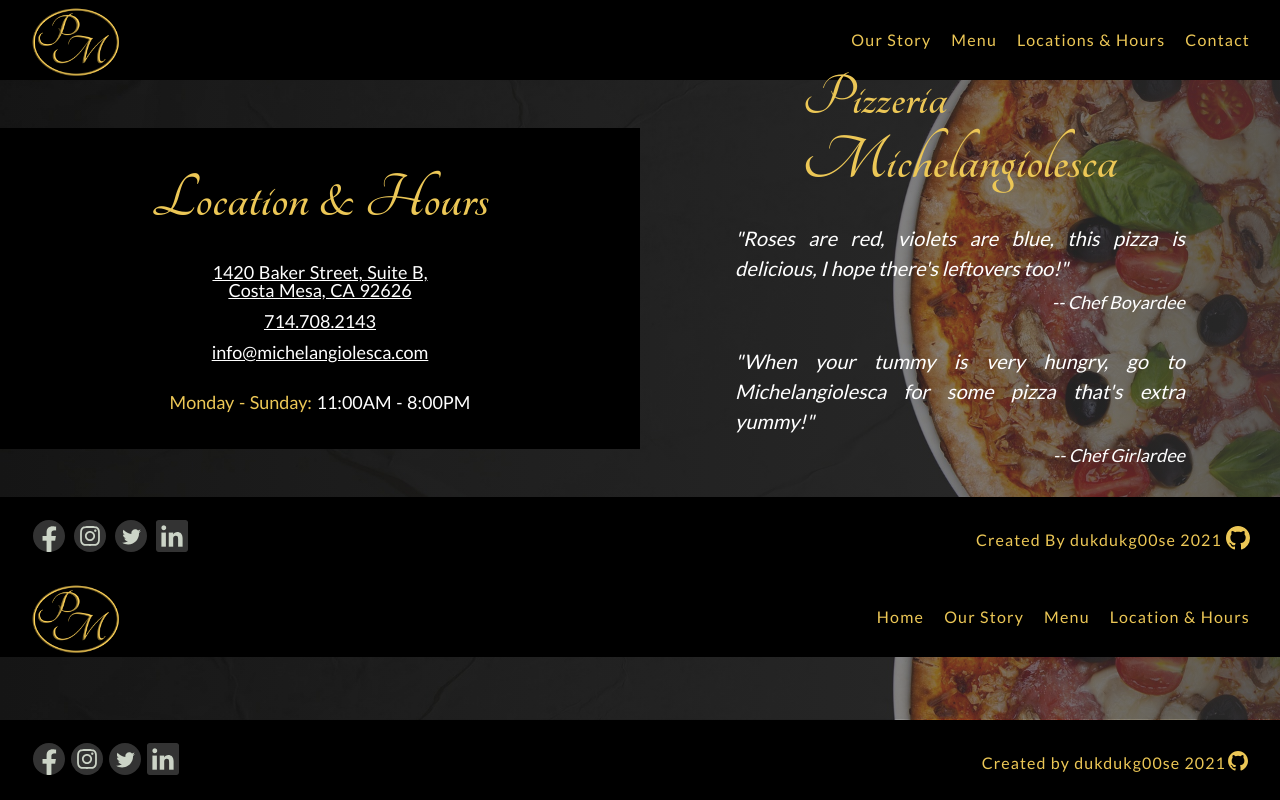
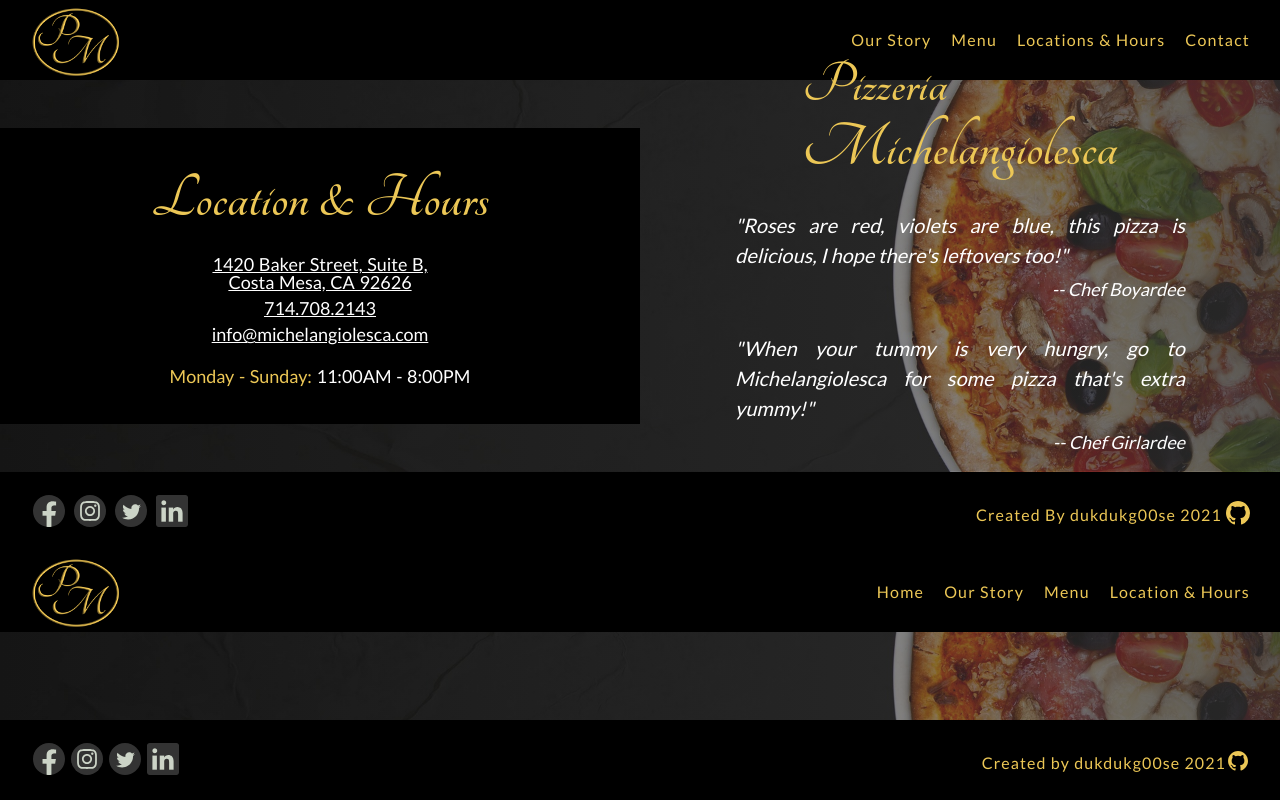
Before and after one commit to dukdukg00se/restaurant-page, a website built with webpack: page home-outline.html in a window 1280 px wide. Built offline with nearby package versions, Linux system fonts and the light colour scheme.

Commit message:
Adjust location page gap value

```diff
--- a/src/styles/location.css
+++ b/src/styles/location.css
@@ -3,7 +3,7 @@
   flex-direction: column;
   align-items: center;
   font-size: 18px;
-  gap: 4vh;
+  gap: 3vh;
   width: 90vw;
   min-width: 374px;
   margin: 6vh auto;
@@ -21,7 +21,7 @@ address {
   display: flex;
   flex-direction: column;
   align-items: center;
-  gap: 1vw;
+  gap: 1vh;
   color: white;
   text-decoration: underline;
 }
```
